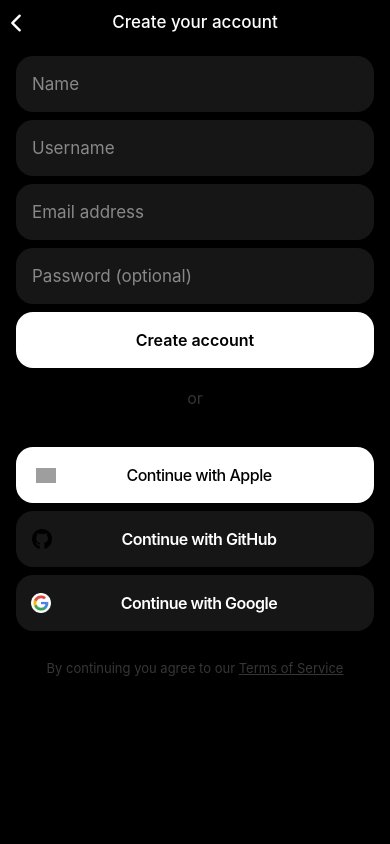
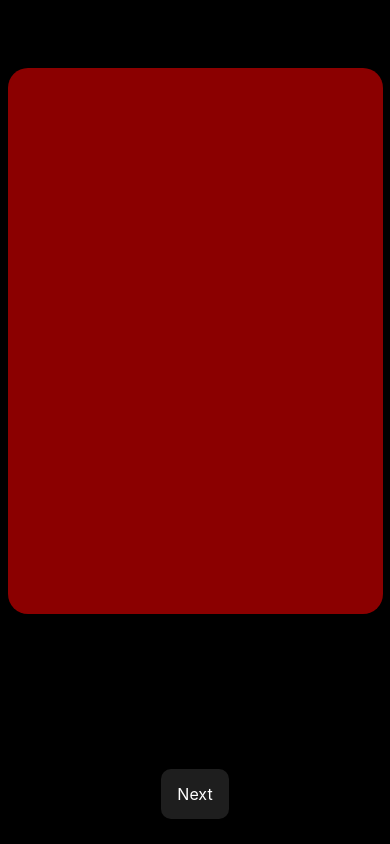
Before and after one commit to bundlwise/bun-app, a React Native app: screen / in a window 390 px wide. Built offline with nearby package versions, Linux system fonts and the light colour scheme; grey boxes are pictures that could not be loaded.

Commit message:
Implemeted the 4 cards onne by one with next button and back card tilting logic

```diff
--- a/App.tsx
+++ b/App.tsx
@@ -1,14 +1,11 @@
 import React from 'react';
-import { SafeAreaView, StatusBar } from 'react-native';
-import CreateAccountScreen from './screens/CreateAccountScreen'; // adjust if your file path is different
+import { SafeAreaView } from 'react-native';
+import RaycastCloneScreen from './screens/RaycastCloneScreen'; // Assuming you're keeping screen inside src/screens
 
-const App = () => {
+export default function App() {
   return (
-    <SafeAreaView style={{ flex: 1, backgroundColor: '#000' }}>
-      <StatusBar barStyle="light-content" />
-      <CreateAccountScreen />
+    <SafeAreaView style={{ flex: 1 }}>
+      <RaycastCloneScreen />
     </SafeAreaView>
   );
-};
-
-export default App;
+}
--- /dev/null
+++ b/screens/RaycastCloneScreen.tsx
@@ -0,0 +1,101 @@
+import React, { useRef, useState } from 'react';
+import {
+  View,
+  StyleSheet,
+  TouchableOpacity,
+  Text,
+  Dimensions,
+  Animated,
+} from 'react-native';
+
+const { width, height } = Dimensions.get('window');
+
+const cardColors = ['#8B0000', '#1E90FF', '#32CD32', '#FF8C00'];
+
+const RaycastCloneScreen = () => {
+  const [currentCard, setCurrentCard] = useState(0);
+
+  const handleNext = () => {
+    if (currentCard < cardColors.length - 1) {
+      setCurrentCard(prev => prev + 1);
+    }
+  };
+
+  return (
+    <View style={styles.container}>
+      {cardColors.map((color, index) => {
+        if (index > currentCard) return null;
+
+        const isCurrent = index === currentCard;
+        const isJustBehind = index === currentCard - 1 && currentCard >= 2;
+
+        const style = [
+          styles.card,
+          {
+            backgroundColor: color,
+            shadowColor: color,
+            zIndex: index,
+            opacity: isJustBehind ? 0.6 : 1,
+            transform: isJustBehind
+              ? [{ rotate: '-3.4deg' }, { scale: 0.95 }, { translateY: -3 },{ translateX: 0 }]
+              : [],
+          },
+        ];
+
+        return (
+          <Animated.View key={index} style={[...style, { position: 'absolute' }]}>
+            {/* Placeholder for future content */}
+          </Animated.View>
+        );
+      })}
+
+      {currentCard < cardColors.length - 1 ? (
+        <TouchableOpacity style={styles.nextButton} onPress={handleNext}>
+          <Text style={styles.nextText}>Next</Text>
+        </TouchableOpacity>
+      ) : (
+        <TouchableOpacity
+          style={styles.nextButton}
+          onPress={() => console.log('Finished')}
+        >
+          <Text style={styles.nextText}>Finish</Text>
+        </TouchableOpacity>
+      )}
+    </View>
+  );
+};
+
+const styles = StyleSheet.create({
+  container: {
+    flex: 1,
+    backgroundColor: 'black',
+    alignItems: 'center',
+    justifyContent: 'flex-start',
+  },
+  card: {
+    width: 375,
+    height: 546,
+    borderRadius: 20,
+    marginTop: 68,
+    alignSelf: 'center',
+    shadowOffset: { width: 0, height: 0 },
+    shadowOpacity: 0.5,
+    shadowRadius: 30,
+    elevation: 20,
+  },
+  nextButton: {
+    position: 'absolute',
+    bottom: 25,
+    alignSelf: 'center',
+    backgroundColor: '#1E1E1E',
+    paddingVertical: 15,
+    paddingHorizontal: 16,
+    borderRadius: 10,
+  },
+  nextText: {
+    color: '#FFF',
+    fontSize: 16,
+  },
+});
+
+export default RaycastCloneScreen;
```
